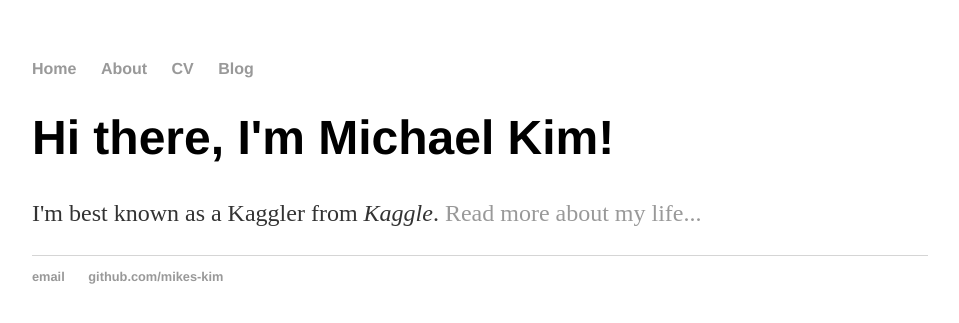
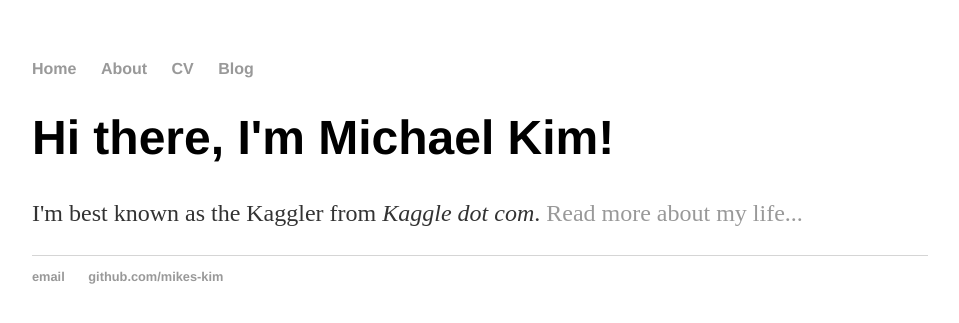
Before and after one commit to mikes-kim/mikes-kim.github.io, a Jekyll site: the page built from index.html, in a window 1280 px wide. Shown: the top 323 px of the page, without its empty margins (160-1119 px from the left). Built offline with Jekyll 4.4.1, drawn with Linux system fonts in a browser that asks for light colours.

Commit message:
Update index.html
testing this.

```diff
--- a/index.html
+++ b/index.html
@@ -1,30 +1,8 @@
-<!DOCTYPE html>
-<html>
-	<head>
-		<title>Michael Kim, Kaggler</title>
-		<!-- link to main stylesheet -->
-		<link rel="stylesheet" type="text/css" href="/css/main.css">
-	</head>
-	<body>
-		<nav>
-    		<ul>
-        		<li><a href="/">Home</a></li>
-	        	<li><a href="/about">About</a></li>
-        		<li><a href="/cv">CV</a></li>
-        		<li><a href="/blog">Blog</a></li>
-    		</ul>
-		</nav>
-		<div class="container">
-    		<div class="blurb">
-        		<h1>Hi there, I'm Michael Kim!</h1>
-				<p>I'm best known as a Kaggler from <em>Kaggle</em>. <a href="/about">Read more about my life...</a></p>
-    		</div><!-- /.blurb -->
-		</div><!-- /.container -->
-		<footer>
-    		<ul>
-        		<li><a href="mailto:mikeskim[at]gmail(dot)com">email</a></li>
-        		<li><a href="https://github.com/mikes-kim">github.com/mikes-kim</a></li>
-			</ul>
-		</footer>
-	</body>
-</html>
+---
+layout: default
+title: Michael Kim, Kaggler
+---
+<div class="blurb">
+	<h1>Hi there, I'm Michael Kim!</h1>
+	<p>I'm best known as the Kaggler from <em>Kaggle dot com</em>. <a href="/about">Read more about my life...</a></p>
+</div><!-- /.blurb -->
```
